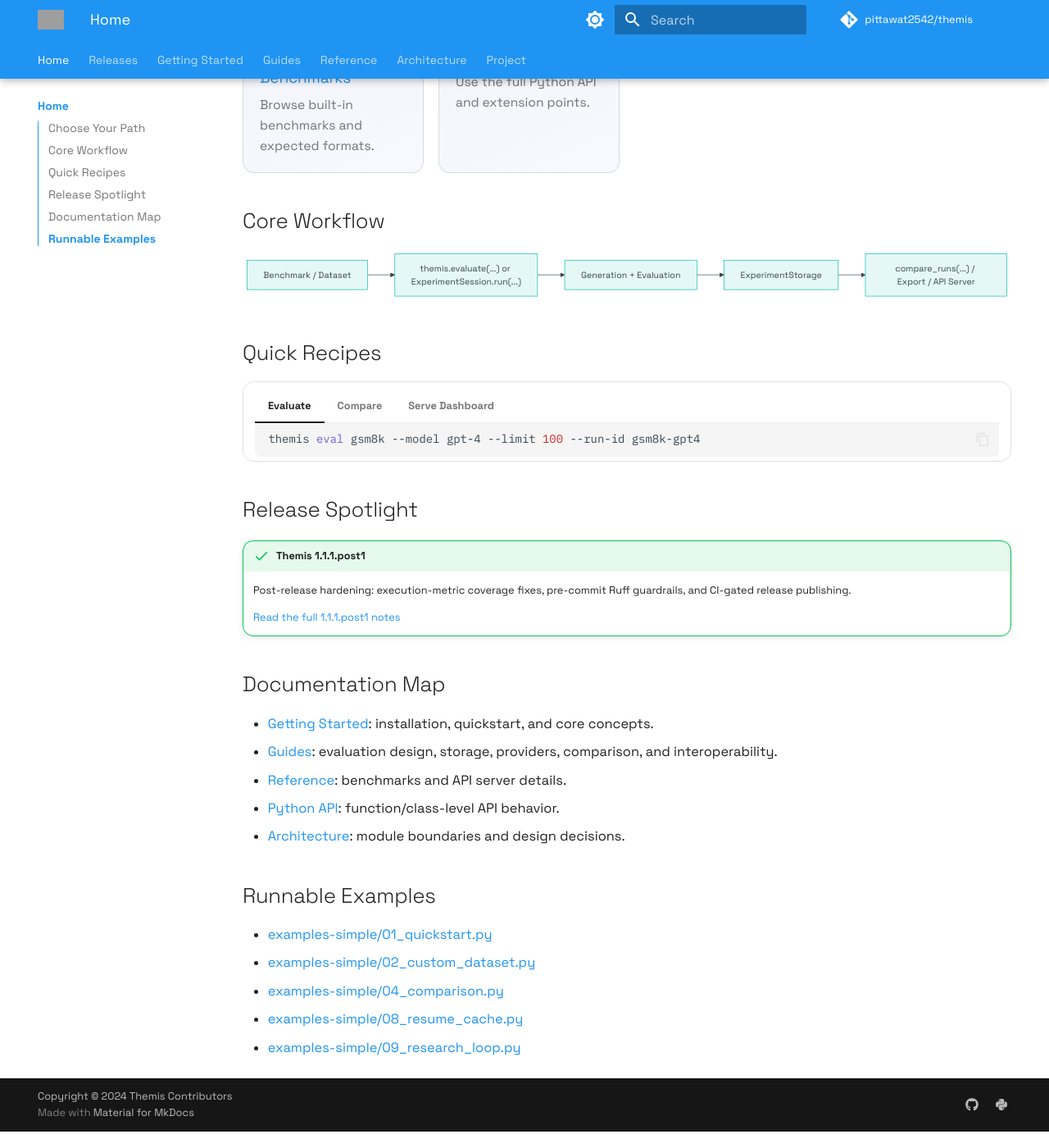
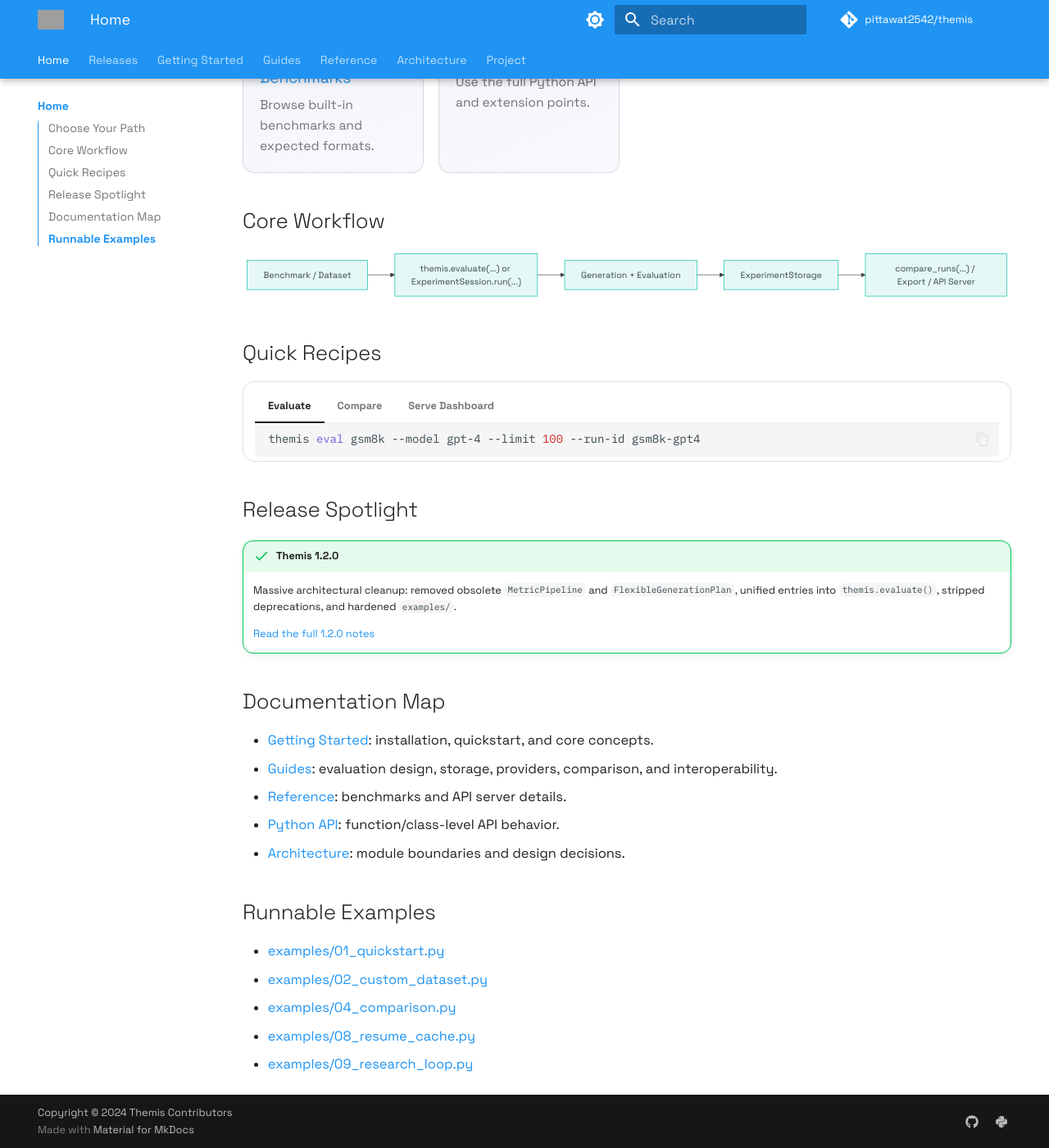
Before and after one commit to Pittawat2542/themis, an MkDocs documentation site: the page built from docs/index.md, in a window 1280 px wide and 1400 px high, scrolled down 722 px. Shown: the whole window at 82% size. Built offline with MkDocs 1.6.1 and Material for MkDocs 9.7.7, drawn with Linux system fonts in a browser that asks for light colours; comment, search, counter and statistics services are not loaded; the version menu is left out; grey boxes are pictures that could not be loaded.

```diff
--- a/docs/index.md
+++ b/docs/index.md
@@ -72,10 +72,10 @@ flowchart LR
 
 ## Release Spotlight
 
-!!! success "Themis 1.1.1.post1"
-    Post-release hardening: execution-metric coverage fixes, pre-commit Ruff guardrails, and CI-gated release publishing.
+!!! success "Themis 1.2.0"
+    Massive architectural cleanup: removed obsolete `MetricPipeline` and `FlexibleGenerationPlan`, unified entries into `themis.evaluate()`, stripped deprecations, and hardened `examples/`.
 
-    [Read the full 1.1.1.post1 notes](releases/1.1.1.post1.md)
+    [Read the full 1.2.0 notes](releases/1.2.0.md)
 
 ## Documentation Map
 
@@ -87,8 +87,8 @@ flowchart LR
 
 ## Runnable Examples
 
-- [examples-simple/01_quickstart.py](https://github.com/Pittawat2542/themis/blob/main/examples-simple/01_quickstart.py)
-- [examples-simple/02_custom_dataset.py](https://github.com/Pittawat2542/themis/blob/main/examples-simple/02_custom_dataset.py)
-- [examples-simple/04_comparison.py](https://github.com/Pittawat2542/themis/blob/main/examples-simple/04_comparison.py)
-- [examples-simple/08_resume_cache.py](https://github.com/Pittawat2542/themis/blob/main/examples-simple/08_resume_cache.py)
-- [examples-simple/09_research_loop.py](https://github.com/Pittawat2542/themis/blob/main/examples-simple/09_research_loop.py)
+- [examples/01_quickstart.py](https://github.com/Pittawat2542/themis/blob/main/examples/01_quickstart.py)
+- [examples/02_custom_dataset.py](https://github.com/Pittawat2542/themis/blob/main/examples/02_custom_dataset.py)
+- [examples/04_comparison.py](https://github.com/Pittawat2542/themis/blob/main/examples/04_comparison.py)
+- [examples/08_resume_cache.py](https://github.com/Pittawat2542/themis/blob/main/examples/08_resume_cache.py)
+- [examples/09_research_loop.py](https://github.com/Pittawat2542/themis/blob/main/examples/09_research_loop.py)
--- a/mkdocs.yml
+++ b/mkdocs.yml
@@ -112,6 +112,7 @@ nav:
   - Home: index.md
 
   - Releases:
+      - 1.2.0: releases/1.2.0.md
       - 1.1.1.post1: releases/1.1.1.post1.md
       - 1.1.1: releases/1.1.1.md
       - 1.1.0: releases/1.1.0.md
--- a/pyproject.toml
+++ b/pyproject.toml
@@ -4,7 +4,7 @@ build-backend = "setuptools.build_meta"
 
 [project]
 name = "themis-eval"
-version = "1.1.1.post1"
+version = "1.2.0"
 description = "Lightweight evaluation platform for LLM experiments"
 readme = "README.md"
 requires-python = ">=3.12"
```
Also changed, not shown: CHANGELOG.md (+8 -4 lines), docs/CHANGELOG.md (+4 -0 lines), docs/releases/1.2.0.md (added, +11 -0 lines), 1 other file.
